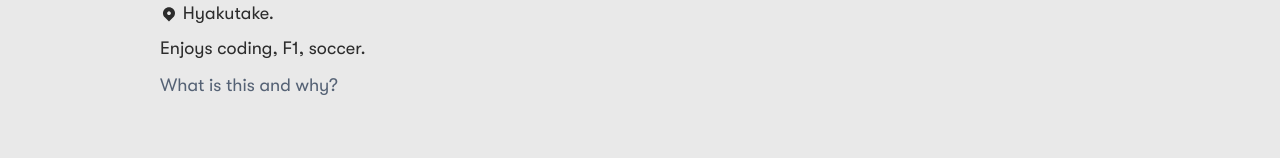
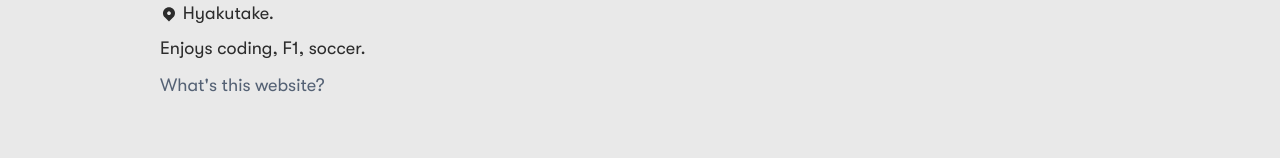
Before and after one commit to camelwater/rr-blog, a Next.js app: page /about in a window 1280 px wide. Shown: the part 642-800 px from the top of the page. Built offline with nearby package versions, Linux system fonts and the light colour scheme.

Commit message:
update about

```diff
--- a/components/AboutPage/About.tsx
+++ b/components/AboutPage/About.tsx
@@ -23,7 +23,7 @@ const AboutComponent: React.FC = () => {
                     <Theme.Paragraph>
                         <Link href='/#context' passHref>
                             <Theme.LinkText>
-                                What is this and why?
+                                What&apos;s this website?
                             </Theme.LinkText>
                         </Link>
                     </Theme.Paragraph>
```
